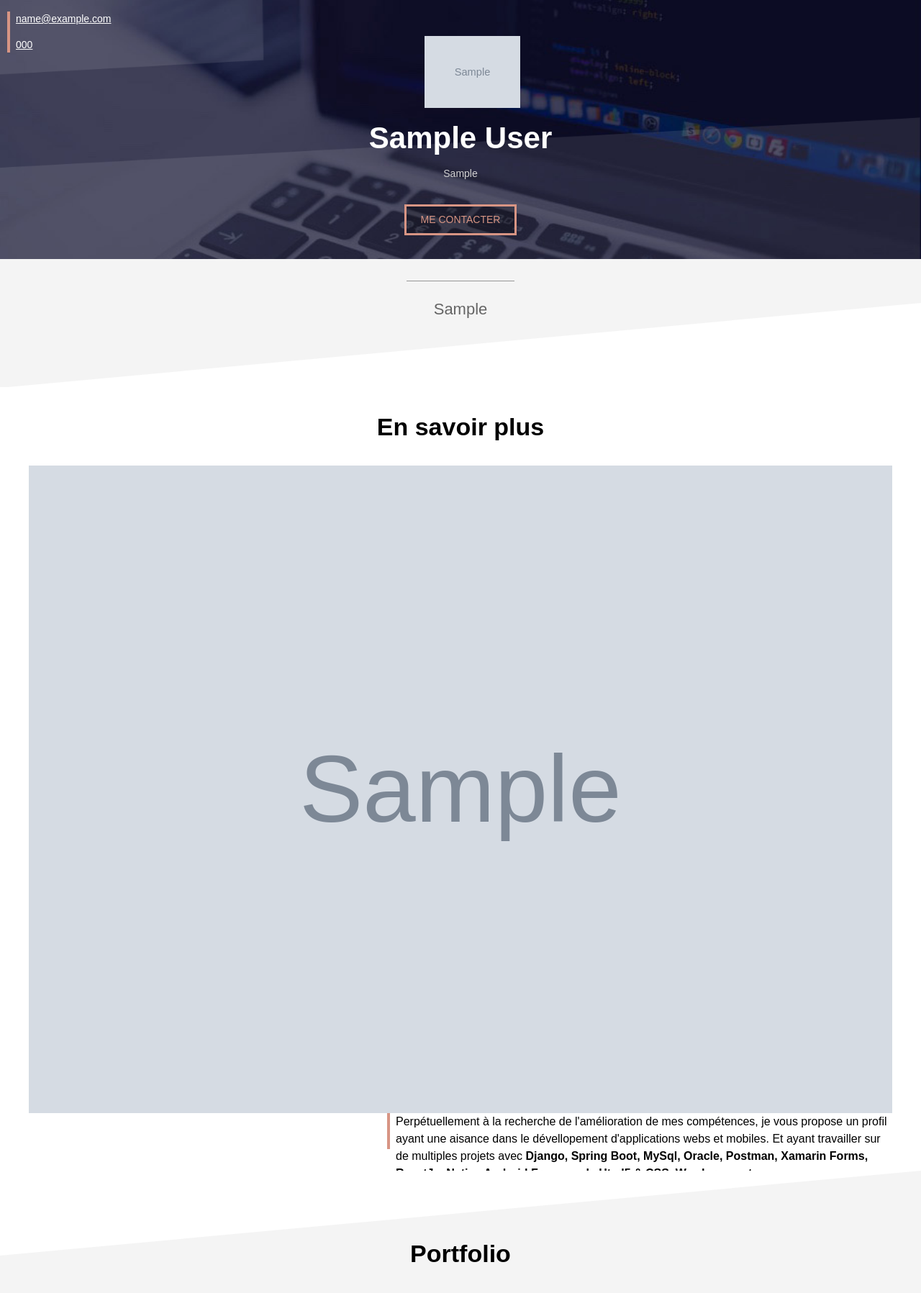
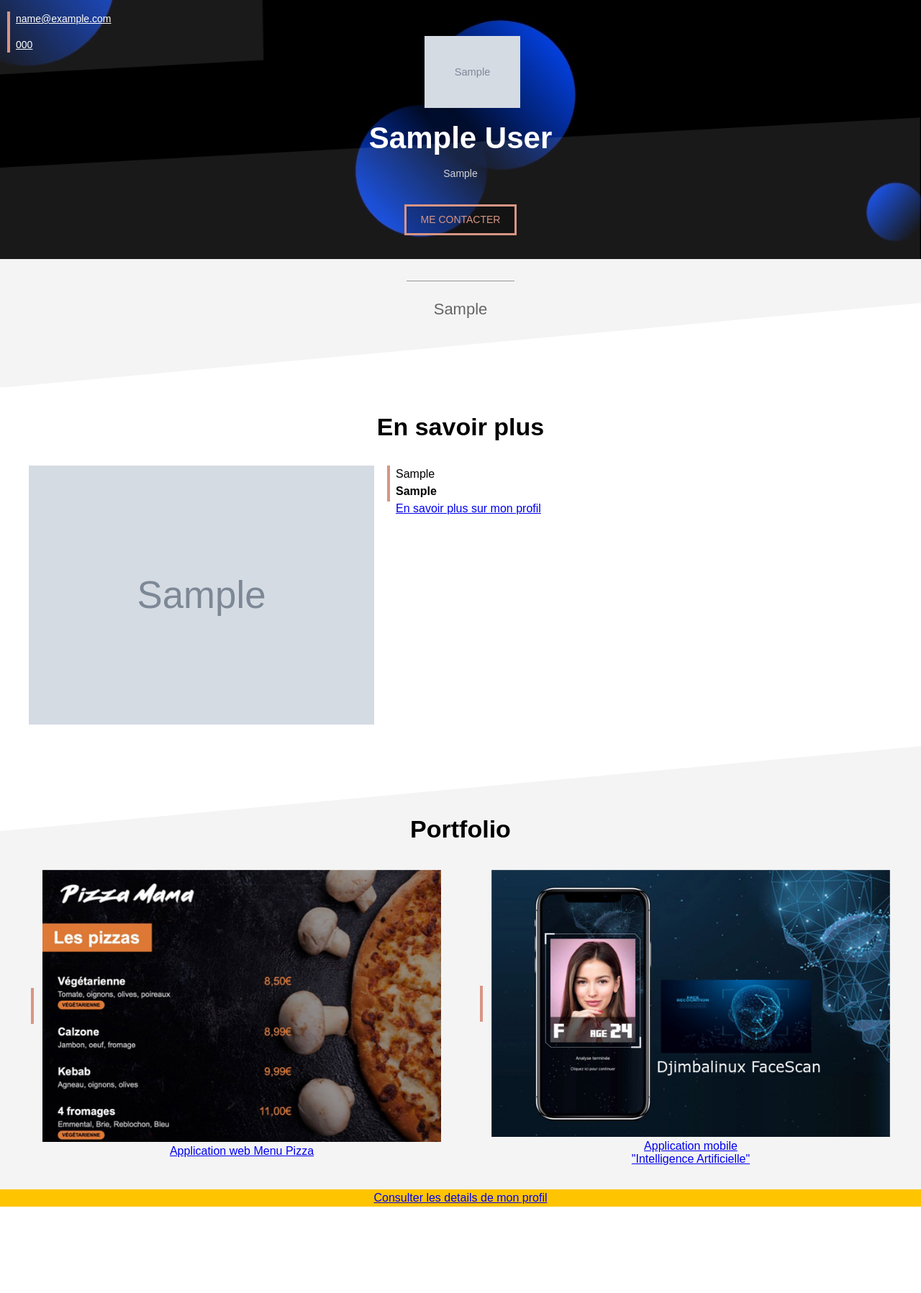
Before and after one commit to IBonane/PortfolioEdit, a Django app: page / in a window 1280 px wide. Shown: the top 1797 px of the page at 72% size. After the commit the page ends 1677 px from the top, so only its background shows below. Run offline with Django 3.2, Linux system fonts and the light colour scheme; tables that the repository leaves empty hold one stand-in row (values such as "Sample post"); grey boxes marked "Sample" are stand-in pictures.

Commit message:
second commit

```diff
--- a/portfolio/adminPortfolio/models.py
+++ b/portfolio/adminPortfolio/models.py
@@ -4,17 +4,21 @@ from django.db import models
 # Create your models here.
 
 class UserInfo(models.Model):
-    names = models.CharField(max_length=255, verbose_name="Nom et prenom", primary_key=True)
-    competenceDomain = models.CharField(max_length=400, verbose_name="Domaine de compétence")
-    mail = models.EmailField(verbose_name="EMail")
-    phone = models.CharField(max_length=20, verbose_name="numéro de téléphone")
-    image = models.ImageField(verbose_name="image")
+    names = models.CharField(max_length=255, verbose_name="Nom et prenom *", primary_key=True)
+    competenceDomain = models.CharField(max_length=400, verbose_name="Domaine de compétence *")
+    mail = models.EmailField(verbose_name="Adresse mail *")
+    phone = models.CharField(max_length=20, verbose_name="numéro de téléphone *")
+    imageProfile = models.ImageField(verbose_name="image de profile",  blank=True)
+    firstParagraph = models.TextField(verbose_name="Mettez une petite phrase d'accroche",  blank=True)
+    wordsOfFirstParagraph = models.TextField(verbose_name="Citez quelques outils ou logiciels que vous maitriser", blank=True)
+    imageParagraph = models.ImageField(verbose_name="image de la phrase d'accroche", blank=True)
 
     def __str__(self):
         return self.names
 
 
 class Competence(models.Model):
+    author = models.ForeignKey(UserInfo, verbose_name="Auteur", on_delete=models.CASCADE)
     title = models.CharField(max_length=255, verbose_name="Titre de la compétence")
     year = models.DateField(verbose_name="Année")
     explain = models.TextField(verbose_name="Détails")
--- a/portfolio/adminPortfolio/static/css/style.css
+++ b/portfolio/adminPortfolio/static/css/style.css
@@ -113,7 +113,7 @@ div.section_grise1 p{
     margin-right: auto;
 }
 img.col-contenu{
-    width: 100%;
+    width: 40%;
 }
 div.col-contenu{
     width: 60%;
--- a/portfolio/adminPortfolio/templates/adminPortfolio/index.html
+++ b/portfolio/adminPortfolio/templates/adminPortfolio/index.html
@@ -13,8 +13,8 @@
     <body>
         <!--Couverture-->
         <div class="cover">
-            {% if info.image %}
-                <img class="profil_cover" src="{{ info.image }}" alt="image profil">
+            {% if info.imageProfile %}
+                <img class="profil_cover" src="{{ info.imageProfile.url }}" alt="image profil">
             {% endif %}
             <h1>{{info.names}}</h1>
             <p>{{info.competenceDomain}}</p>
@@ -38,17 +38,15 @@
         <!--section blanche-->
         <div class="section">
             <h2>En savoir plus</h2>
-                {% if info.image %}
-                    <img class="col-contenu" src="{{ info.image }}" alt="image profil">
+                {% if info.imageParagraph %}
+                    <img class="col-contenu" src="{{ info.imageParagraph.url }}" alt="image profil">
                 {% endif %}
             <div class="col-contenu float_right">
                 <div class="texte_ligne-vertical">
-                    <p class="texte_ligne-vertical">Perpétuellement à la recherche de l'amélioration de mes
-                        compétences, je vous propose un profil ayant une aisance
-                        dans le dévellopement d'applications webs et mobiles.
-                        Et ayant travailler sur de multiples projets
-                        avec <b>Django, Spring Boot, MySql, Oracle, Postman, Xamarin Forms, ReactJs,  Native Android Framework, Html5 & CSS, Wordpress, etc...
-                    </p>
+                        {{ info.firstParagraph }}
+                        <br>
+                        <b>{{ info.wordsOfFirstParagraph }}</b>
+                        <br>
                     <a href="detail_profil.html">En savoir plus sur mon profil</a>
                 </div>
             </div>
```
Also changed, not shown: portfolio/portfolio/settings.py (+5 -3 lines), portfolio/adminPortfolio/migrations/0001_initial.py, portfolio/adminPortfolio/migrations/0002_auto_20211112_1028.py (deleted), portfolio/adminPortfolio/static/images/cover.jpg, portfolio/images.jpeg (deleted).
